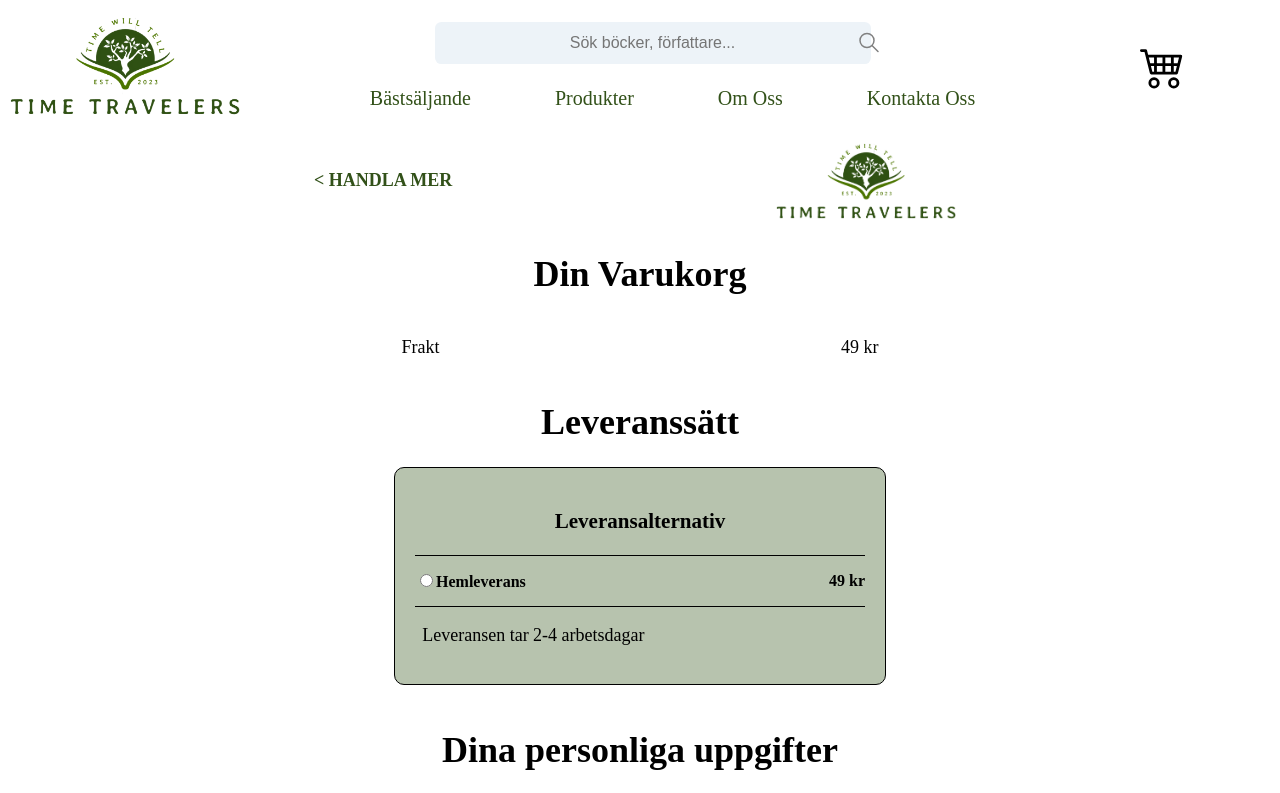
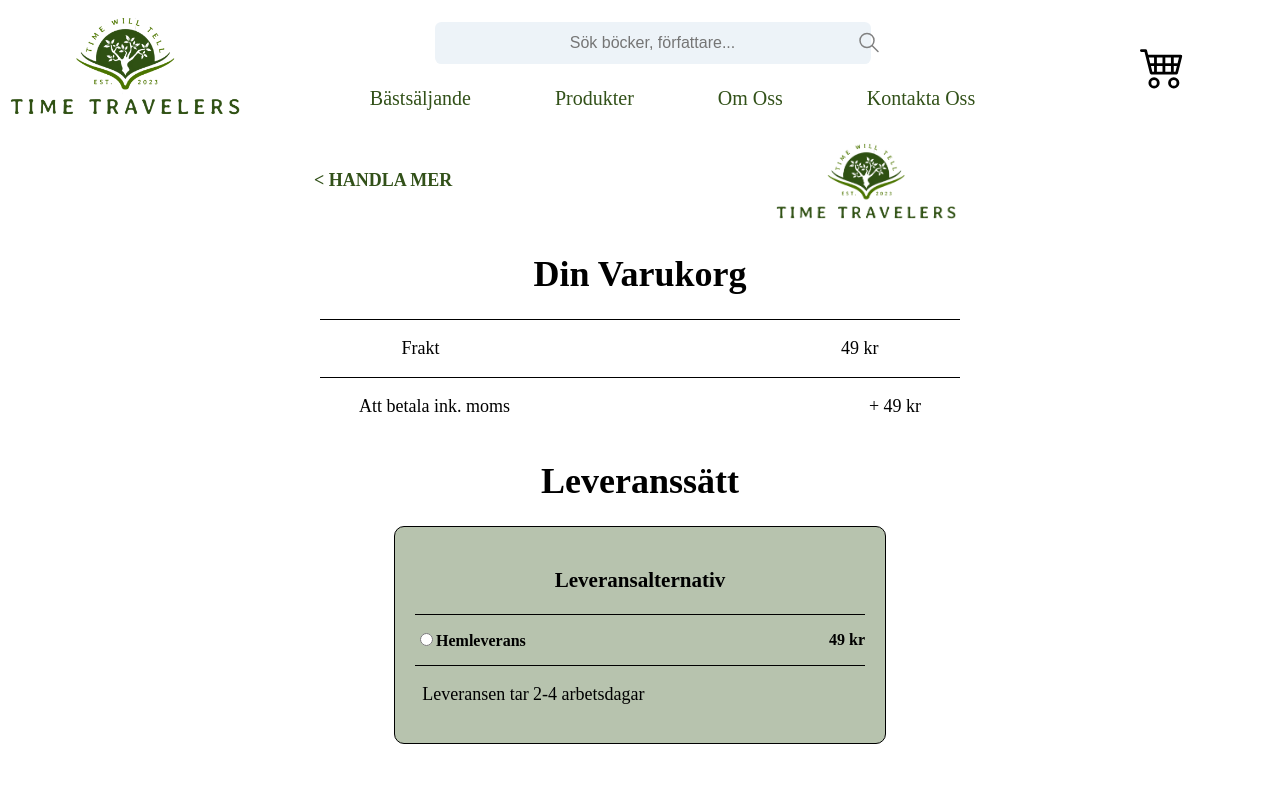
Before and after one commit to MauritzEmanuel/GroupProject_Frontend2, a React (Vite) app in the folder Frontend/: page /checkOut in a window 1280 px wide. Shown: the top 793 px of the page. Built offline with nearby package versions, Linux system fonts and the light colour scheme.

Commit message:
small fixes

```diff
--- a/Frontend/src/contexts/FormContext.jsx
+++ b/Frontend/src/contexts/FormContext.jsx
@@ -9,7 +9,7 @@ export const useFormContext = () => useContext(FormContext);
 // En Provider-komponent för att tillhandahålla formulärdatan
 export const FormProvider = ({ children }) => {
   const [formData, setFormData] = useState({
-    homeLev: "",
+    homeLev: "Hemleverans",
     firstName: "",
     lastName: "",
     email: "",
--- a/Frontend/src/cssFiles/checkOut.css
+++ b/Frontend/src/cssFiles/checkOut.css
@@ -31,6 +31,17 @@
         display: flex;
         justify-content: space-evenly;
         font-size: 18px;
+    }
+
+    .kart-cont-line {
+        display: flex;
+        justify-content: center;
+
+        .kart-line {
+            width: 50%;
+            height: 1px;
+            background-color: black;
+        }
     }
 }
 
--- a/Frontend/src/cssFiles/confirmation.css
+++ b/Frontend/src/cssFiles/confirmation.css
@@ -29,13 +29,16 @@
 
 
     .conf-left {
+        background-color: #b7c3ae;
         font-size: 18px;
         border: 1px solid black;
         border-radius: 10px;
         width: 50%;
+        text-align: center;
     }
 
     .conf-right {
+        background-color: #b7c3ae;
         font-size: 18px;
         border: 1px solid black;
         border-radius: 10px;
--- a/Frontend/src/pages/CheckOut.jsx
+++ b/Frontend/src/pages/CheckOut.jsx
@@ -42,9 +42,23 @@ const CheckOut = () => {
                 <div className="checkOut-kart">
                     <h1 className="kart-h1">Din Varukorg</h1>
                     {/* Varukorgen här? */}
+
+                    <div className="kart-cont-line">
+                        <div className="kart-line"></div>
+                    </div>
+
                     <div className="kart-div">
                         <p>Frakt</p>
                         <p>49 kr</p>
+                    </div>
+
+                    <div className="kart-cont-line">
+                        <div className="kart-line"></div>
+                    </div>
+
+                    <div className="kart-div">
+                        <p>Att betala ink. moms</p>
+                        <p>+ 49 kr</p>
                     </div>
                 </div>
 
@@ -60,7 +74,7 @@ const CheckOut = () => {
                                 <form>
                                     <input
                                         type="radio"
-                                        name="homeLev"
+                                        name="hemleverans"
                                         id="homeLev"
                                         value={formData.homeLev}
                                         onChange={handleChange}
--- a/Frontend/src/pages/Confirmation.jsx
+++ b/Frontend/src/pages/Confirmation.jsx
@@ -37,7 +37,7 @@ const Confirmation = () => {
 
             <div className="conf-left-right">
                 <div className="conf-left">
-                    <h3>Du har köpt:</h3>
+                    <h3 className="left-h3">Du har köpt:</h3>
                 </div>
 
                 <div className="conf-right">
```
